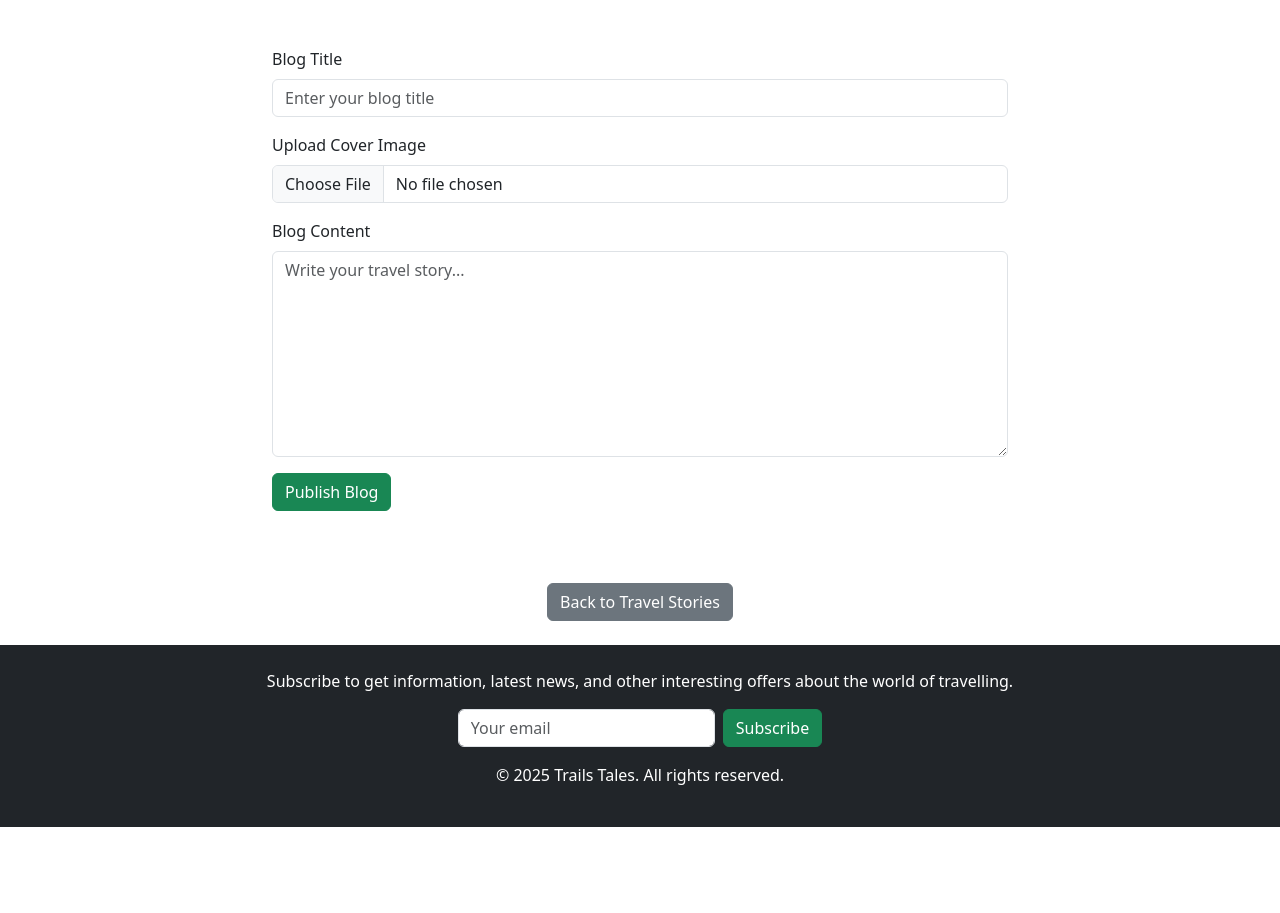
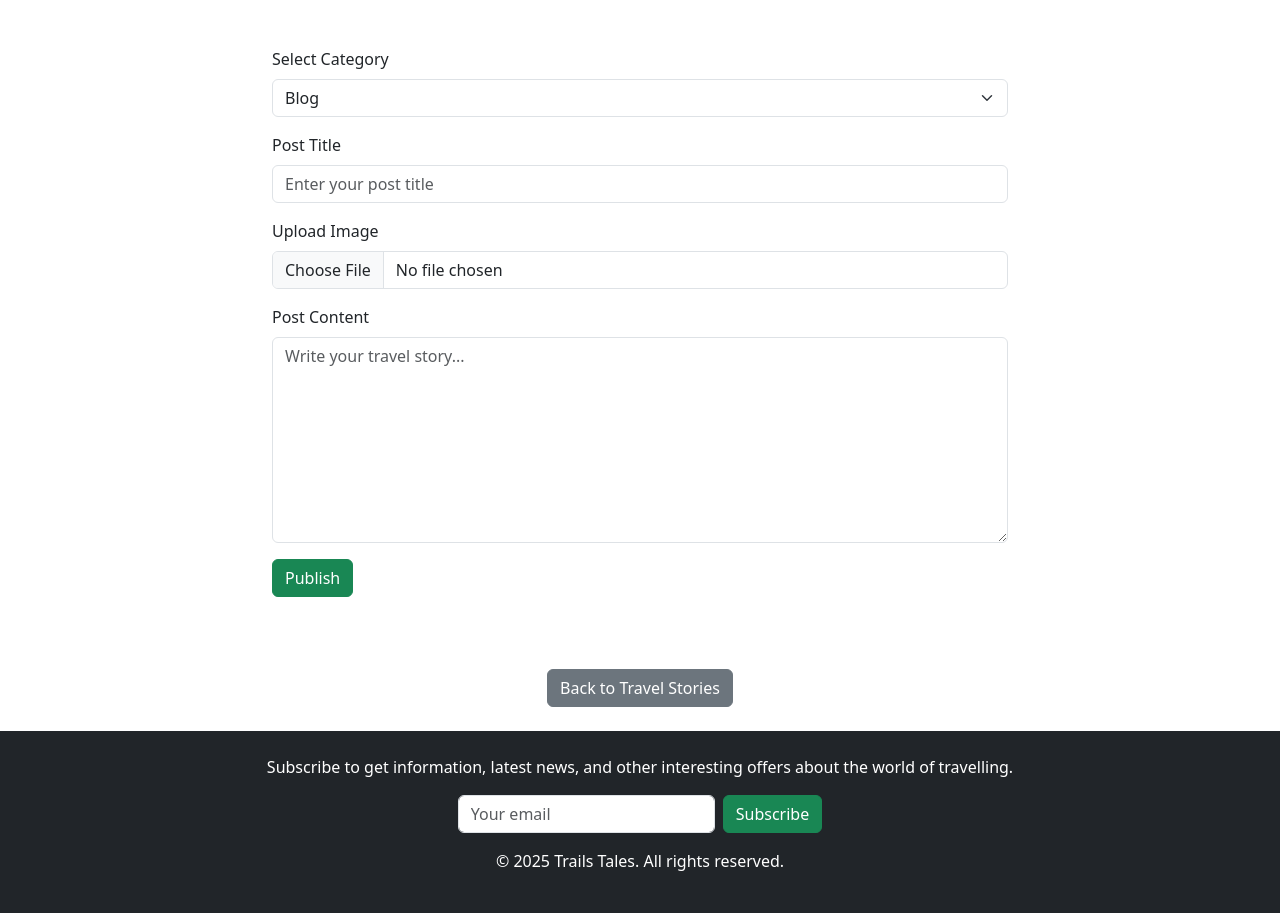
Before and after one commit to pankhuri92/Trail-Tales, a Flask app: page /create_blog in a window 1280 px wide. Shown: the part 357-1270 px from the top of the page. Before the commit the page ends 1184 px from the top, so only its background shows below. Run offline with Flask 3, Linux system fonts and the light colour scheme; some libraries are stand-ins or nearby versions.

Commit message:
category option in create post

```diff
--- a/app.py
+++ b/app.py
@@ -20,6 +20,7 @@ db = SQLAlchemy(app)
 # Database Model
 class Blog(db.Model):
     id = db.Column(db.Integer, primary_key=True)
+    category = db.Column(db.String(50), nullable=False)
     title = db.Column(db.String(255), nullable=False)
     content = db.Column(db.Text, nullable=False)
     image_url = db.Column(db.String(255), nullable=True)
@@ -32,8 +33,15 @@ def index():
 
 @app.route('/travel_stories')
 def travel_stories():
-    blogs = Blog.query.order_by(Blog.date_published.desc()).all()  # Fetch blogs ordered by date
-    return render_template('travel_stories.html', blogs=blogs)
+    category = request.args.get('category', 'all')  # Get category from query parameter
+    if category == 'all':
+        blogs = Blog.query.order_by(Blog.date_published.desc()).all()
+    else:
+        blogs = Blog.query.filter_by(category=category).order_by(Blog.date_published.desc()).all()
+    return render_template('travel_stories.html', blogs=blogs, category=category)
+
+    # blogs = Blog.query.order_by(Blog.date_published.desc()).all()  # Fetch blogs ordered by date
+    # return render_template('travel_stories.html', blogs=blogs)
 
 @app.route('/blog/<int:blog_id>')
 def view_blog(blog_id):
@@ -43,19 +51,20 @@ def view_blog(blog_id):
 @app.route('/create_blog', methods=['GET', 'POST'])
 def create_blog():
     if request.method == 'POST':
+        category = request.form.get('category')
         title = request.form.get('title')
         content = request.form.get('content')
         image = request.files.get('image')
 
         if title and content:
-            image_filename = None  # Default case if no image is uploaded
+            image_filename = None
 
             if image:
                 image_filename = os.path.join(UPLOAD_FOLDER, image.filename)
                 image.save(image_filename)  # Save the image to the upload folder
 
             # Save to Database
-            new_blog = Blog(title=title, content=content, image_url="/"+image_filename)
+            new_blog = Blog(category=category, title=title, content=content if category == 'blog' else '', image_url="/"+image_filename if image_filename else None)
             db.session.add(new_blog)
             db.session.commit()
 
--- a/templates/create_blog.html
+++ b/templates/create_blog.html
@@ -22,7 +22,7 @@
 <!-- Navbar -->
 <nav class="navbar navbar-expand-lg navbar-dark bg-dark sticky-top">
   <div class="container">
-    <a class="navbar-brand" href="#">Trails Tales</a>
+    <a class="navbar-brand" href="#">Trail Tales</a>
     <button class="navbar-toggler" type="button" data-bs-toggle="collapse" data-bs-target="#navbarNav" aria-controls="navbarNav" aria-expanded="false" aria-label="Toggle navigation">
       <span class="navbar-toggler-icon"></span>
     </button>
@@ -44,7 +44,7 @@
           <a class="nav-link" href="#culture">Cultural Insights</a>
         </li>
       </ul>
-      <a href="#" class="btn btn-success ms-lg-3">LogIn</a>
+      <a href="#" class="btn btn-success ms-lg-3">Log In</a>
     </div>
   </div>
 </nav>
@@ -53,7 +53,7 @@
 <header class="bg-dark text-white text-center py-5" style="height: 300px; background-image: url('/Dashboard/blog-header.jpg'); background-size: cover; background-position: center; position: relative;">
   <div style="background: rgba(0, 0, 0, 0.5); position: absolute; top: 0; left: 0; width: 100%; height: 100%;"></div>
   <div class="container position-relative" style="z-index: 1;">
-    <h1 class="my-3">Create Your Travel Story</h1>
+    <h1 class="my-3">Create Your Own Travel Story</h1>
     <p>Share your unforgettable journey with the world!</p>
   </div>
 </header>
@@ -64,19 +64,30 @@
     <div class="row">
       <div class="col-md-8 mx-auto">
         <form action="{{ url_for('create_blog') }}" method="POST" enctype="multipart/form-data">
+
           <div class="mb-3">
-            <label for="title" class="form-label">Blog Title</label>
-            <input type="text" class="form-control" id="title" name="title" placeholder="Enter your blog title" required>
+            <label for="category" class="form-label">Select Category</label>
+            <select class="form-select" id="category" name="category" required>
+              <option value="Blog">Blog</option>
+              <option value="Photo">Photo</option>
+              <option value="Video">Video</option>
+              <option value="Podcast">Podcast</option>
+            </select>
+          </div>
+
+          <div class="mb-3">
+            <label for="title" class="form-label">Post Title</label>
+            <input type="text" class="form-control" id="title" name="title" placeholder="Enter your post title" required>
           </div>
           <div class="mb-3">
-            <label for="image" class="form-label">Upload Cover Image</label>
+            <label for="image" class="form-label">Upload Image</label>
             <input type="file" class="form-control" id="image" name="image" accept="image/*" required>
           </div>
           <div class="mb-3">
-            <label for="content" class="form-label">Blog Content</label>
-            <textarea class="form-control" id="content" name="content" rows="8" placeholder="Write your travel story..." required></textarea>
+            <label for="content" class="form-label">Post Content</label>
+            <textarea class="form-control" id="content" name="content" rows="8" placeholder="Write your travel story..."></textarea>
           </div>
-          <button type="submit" class="btn btn-success">Publish Blog</button>
+          <button type="submit" class="btn btn-success">Publish</button>
         </form>
       </div>
     </div>
@@ -103,7 +114,5 @@
     <p class="mt-3">&copy; 2025 Trails Tales. All rights reserved.</p>
   </div>
 </footer>
-
-<script src="https://cdn.jsdelivr.net/npm/bootstrap@5.3.1/dist/js/bootstrap.bundle.min.js"></script>
 </body>
 </html>
--- a/templates/index.html
+++ b/templates/index.html
@@ -22,7 +22,7 @@
     <!-- Navbar -->
   <nav class="navbar navbar-expand-lg navbar-dark bg-dark sticky-top">
     <div class="container">
-      <a class="navbar-brand" href="#">Trails Tales</a>
+      <a class="navbar-brand" href="#">Trail Tales</a>
       <button class="navbar-toggler" type="button" data-bs-toggle="collapse" data-bs-target="#navbarNav" aria-controls="navbarNav" aria-expanded="false" aria-label="Toggle navigation">
         <span class="navbar-toggler-icon"></span>
       </button>
@@ -44,7 +44,7 @@
             <a class="nav-link" href="#culture">Cultural Insights</a>
           </li>
         </ul>
-        <a href="#" class="btn btn-success ms-lg-3">LogIn</a>
+        <a href="#" class="btn btn-success ms-lg-3">Log In</a>
       </div>
     </div>
   </nav>
--- a/templates/view_blog.html
+++ b/templates/view_blog.html
@@ -22,7 +22,7 @@
 <!-- Navbar -->
 <nav class="navbar navbar-expand-lg navbar-dark bg-dark sticky-top">
   <div class="container">
-    <a class="navbar-brand" href="#">Trails Tales</a>
+    <a class="navbar-brand" href="#">Trail Tales</a>
     <button class="navbar-toggler" type="button" data-bs-toggle="collapse" data-bs-target="#navbarNav" aria-controls="navbarNav" aria-expanded="false" aria-label="Toggle navigation">
       <span class="navbar-toggler-icon"></span>
     </button>
@@ -44,7 +44,7 @@
           <a class="nav-link" href="#culture">Cultural Insights</a>
         </li>
       </ul>
-      <a href="#" class="btn btn-success ms-lg-3">LogIn</a>
+      <a href="#" class="btn btn-success ms-lg-3">Log In</a>
     </div>
   </div>
 </nav>
```
Also changed, not shown: templates/travel_stories.html (+12 -82 lines).
